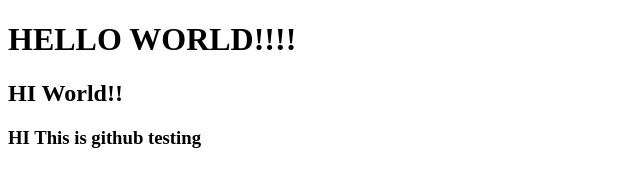
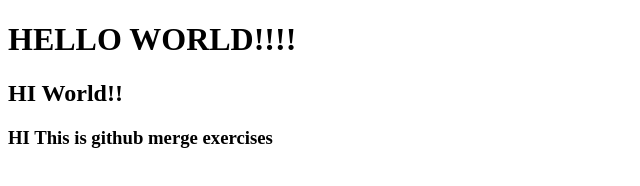
Before and after one commit to jennymarin1989/Coursera-HTML-CSS-JS, a plain HTML site: page index.html in a window 1280 px wide. Shown: the full height of the page, 0-640 px from the left. Drawn offline with Linux system fonts and the light colour scheme.

Commit message:
merge exercises

```diff
--- a/index.html
+++ b/index.html
@@ -7,6 +7,7 @@
   <body>
     <h1>HELLO WORLD!!!!</h1>
     <h2>HI World!!</h2>
-    <h3>HI This is github testing</h3>
+    <h3>HI This is github merge exercises
+    </h3>
   </body>
 </html>
```
